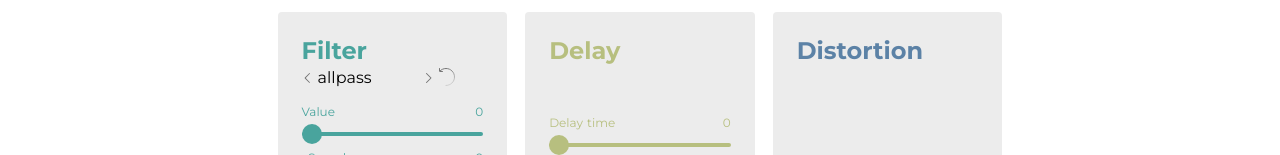
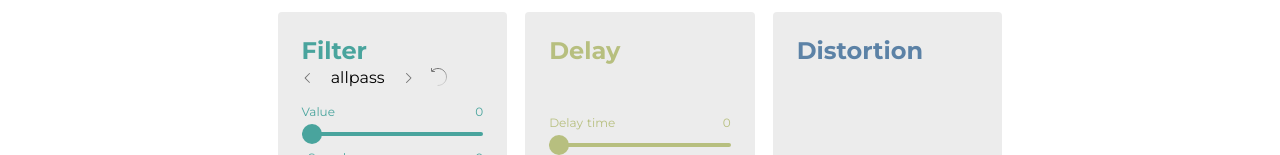
Before and after one commit to nckn/effe, a Nuxt app: page / in a window 1280 px wide. Shown: the part 265-420 px from the top of the page. Built offline with nearby package versions, Linux system fonts and the light colour scheme; no server answers.

Commit message:
Adjusting small things such as spinner for filters

```diff
--- a/assets/scss/main.scss
+++ b/assets/scss/main.scss
@@ -206,9 +206,9 @@ canvas {
     align-items: center;
     justify-content: center;
     padding: 10px;
-    -webkit-box-shadow: 0px -2px 18px 0px rgba(0,0,0,0.08);
-    -moz-box-shadow: 0px -2px 18px 0px rgba(0,0,0,0.08);
-    box-shadow: 0px -2px 18px 0px rgba(0,0,0,0.08);
+    -webkit-box-shadow: 0px -2px 12px 0px rgba(0,0,0,0.06);
+    -moz-box-shadow: 0px -2px 12px 0px rgba(0,0,0,0.06);
+    box-shadow: 0px -2px 12px 0px rgba(0,0,0,0.06);
     .block {
       display: flex;
       align-items: center;
@@ -587,9 +587,12 @@ input[type="submit"] {
     // left: 120px;
     // top: 0;
     // margin-top: -1px;
+    margin-left: 12px;
   }
   .filter-name {
-    width: 100px;
+    // width: 100px;
+    width: 80px;
+    text-align: center;
   }
 }
 
```
